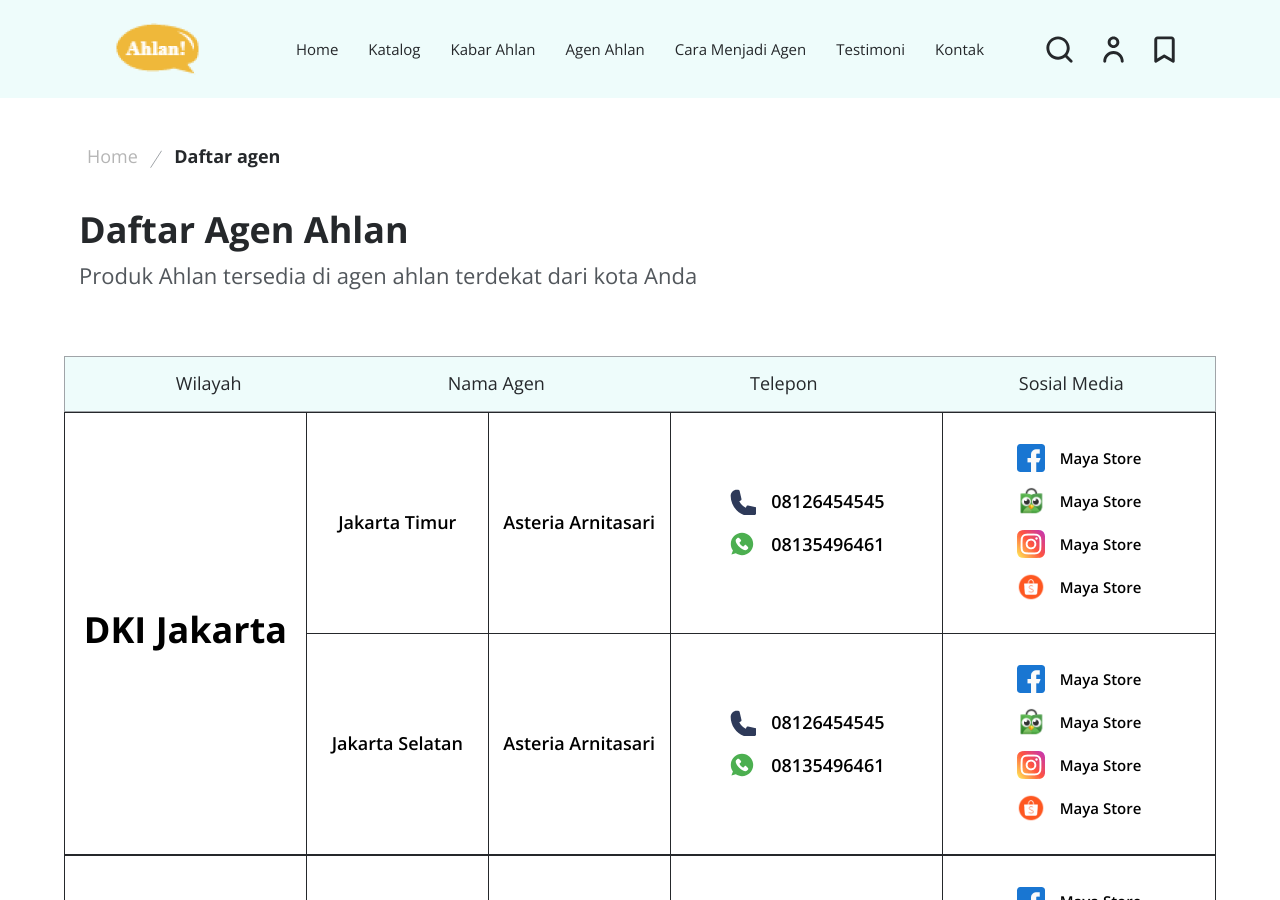
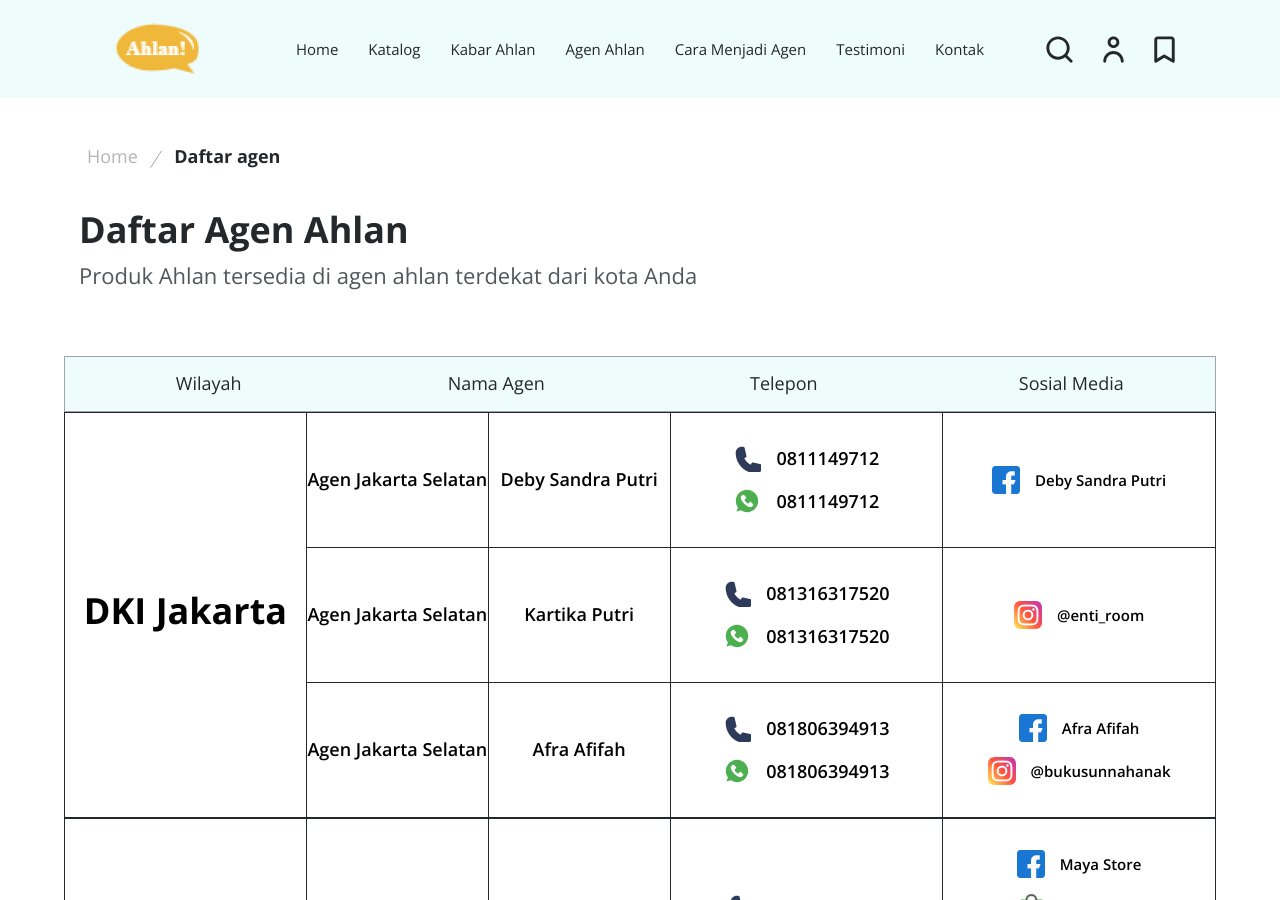
Before and after one commit to ahlanid/ahlan.id, a Jekyll site: the page built from _pages/daftar-agen.md, in a window 1280 px wide and 900 px high. Built offline with Jekyll 4.4.1, drawn with Linux system fonts in a browser that asks for light colours.

Commit message:
Update agen.yml

```diff
--- a/_data/agen.yml
+++ b/_data/agen.yml
@@ -1,38 +1,31 @@
 - wilayah: "DKI Jakarta"
   data:
-    - kota: "Jakarta Timur"
-      nama: "Asteria Arnitasari"
-      nomor_telepon: 08126454545
-      nomor_wa: 08135496461
+    - kota: "Agen Jakarta Selatan"
+      nama: "	Deby Sandra Putri"
+      nomor_telepon: 0811149712
+      nomor_wa: 0811149712
       facebook:
-        nama: "Maya Store"
+        nama: "Deby Sandra Putri"
         url: "https://www.facebook.com/"
-      tokopedia:
-        nama: "Maya Store"
-        url: "https://www.tokopedia.com/"
+
+    - kota: "Agen Jakarta Selatan"
+      nama: "Kartika Putri"
+      nomor_telepon: 081316317520
+      nomor_wa: 081316317520
       instagram:
-        nama: "Maya Store"
-        url: "https://www.instagram.com/"
-      shopee:
-        nama: "Maya Store"
-        url: "https://www.shopee.com/"
+        nama: "@enti_room"
+        url: "https://www.instagram.com/enti_room"
 
-    - kota: "Jakarta Selatan"
-      nama: "Asteria Arnitasari"
-      nomor_telepon: 08126454545
-      nomor_wa: 08135496461
+    - kota: "Agen Jakarta Selatan"
+      nama: "Afra Afifah"
+      nomor_telepon: 081806394913
+      nomor_wa: 081806394913
       facebook:
-        nama: "Maya Store"
-        url: "https://www.facebook.com/"
-      tokopedia:
-        nama: "Maya Store"
-        url: "https://www.tokopedia.com/"
+        nama: "Afra Afifah"
+        url: "https://www.facebook.com/afraafifah"
       instagram:
-        nama: "Maya Store"
-        url: "https://www.instagram.com/"
-      shopee:
-        nama: "Maya Store"
-        url: "https://www.shopee.com/"
+        nama: "@bukusunnahanak"
+        url: "https://www.instagram.com/bukusunnahanak"
 
 - wilayah: "Jawa Barat"
   data:
```
